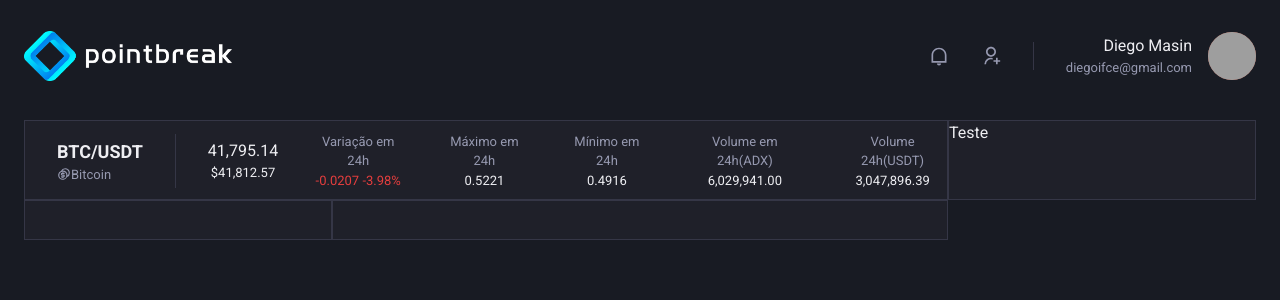
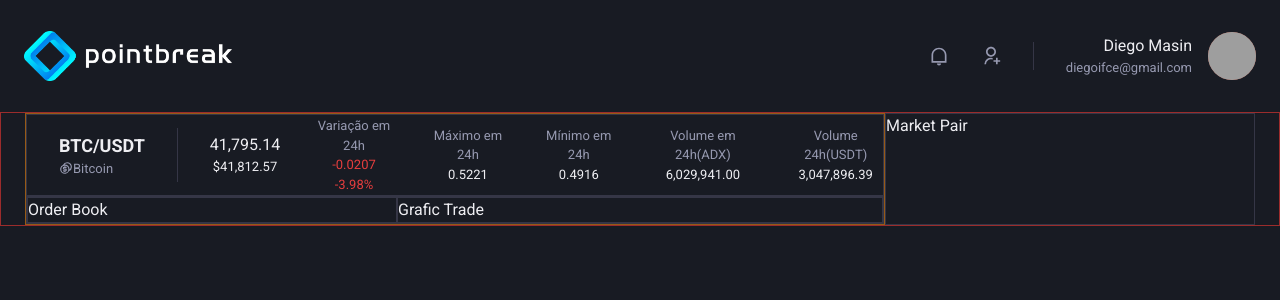
Before and after one commit to laurindo/pointbreak-dashboard, a Next.js app: page /dashboard in a window 1280 px wide. Shown: the top 300 px of the page. Built offline with nearby package versions, Linux system fonts and the light colour scheme; grey boxes are pictures that could not be loaded.

Commit message:
Trocando Layout centro de Grid para Flex.

```diff
--- /dev/null
+++ b/src/components/GraficTrade.tsx
@@ -0,0 +1,17 @@
+import {
+  Flex,
+  Text,
+  Icon,
+  HStack,
+  Box,
+  Link,
+  GridItem,
+} from '@chakra-ui/react';
+
+export function GraficTrade() {
+  return (
+    <Flex w="100%" borderWidth={1} borderColor="gray.700">
+      Grafic Trade
+    </Flex>
+  );
+}
--- a/src/components/HeaderPairs.tsx
+++ b/src/components/HeaderPairs.tsx
@@ -1,27 +1,10 @@
-import {
-  Flex,
-  Text,
-  Icon,
-  HStack,
-  Box,
-  Avatar,
-  Image,
-  Link,
-  GridItem,
-  Stack,
-} from '@chakra-ui/react';
+import { Flex, Text, Icon, HStack, Box, Link } from '@chakra-ui/react';
 import { RiCoinsLine } from 'react-icons/ri';
 
+// Todo: Renomear o nome deste componente
 export function HeaderPairs() {
   return (
-    <GridItem
-      w="100%"
-      h="20"
-      colSpan={3}
-      bg="gray.800"
-      borderColor="gray.700"
-      borderWidth="1px"
-    >
+    <Flex w="100%" borderWidth={1} borderColor="gray.700">
       <Flex h="20" align="center">
         <HStack
           spacing="8"
@@ -99,6 +82,6 @@ export function HeaderPairs() {
           </Flex>
         </HStack>
       </Flex>
-    </GridItem>
+    </Flex>
   );
 }
--- /dev/null
+++ b/src/components/MarketPairs.tsx
@@ -0,0 +1,17 @@
+import {
+  Flex,
+  Text,
+  Icon,
+  HStack,
+  Box,
+  Link,
+  GridItem,
+} from '@chakra-ui/react';
+
+export function MarketPairs() {
+  return (
+    <Flex w="100%" maxWidth={370} borderWidth={1} borderColor="gray.700">
+      Market Pair
+    </Flex>
+  );
+}
--- /dev/null
+++ b/src/components/OrderBook.tsx
@@ -0,0 +1,17 @@
+import {
+  Flex,
+  Text,
+  Icon,
+  HStack,
+  Box,
+  Link,
+  GridItem,
+} from '@chakra-ui/react';
+
+export function OrderBook() {
+  return (
+    <Flex w="100%" maxWidth={370} borderWidth={1} borderColor="gray.700">
+      Order Book
+    </Flex>
+  );
+}
--- a/src/pages/dashboard.tsx
+++ b/src/pages/dashboard.tsx
@@ -1,50 +1,39 @@
 import { Box, Flex, Grid, GridItem, SimpleGrid, Text } from '@chakra-ui/react';
+import { GraficTrade } from '../components/GraficTrade';
 
 import { Header } from '../components/Header';
 import { HeaderPairs } from '../components/HeaderPairs';
+import { MarketPairs } from '../components/MarketPairs';
+import { OrderBook } from '../components/OrderBook';
 
 export default function Dashboard() {
   return (
     <Flex direction="column" h="100vh">
       <Header />
-      <Grid
+      <Flex
         width="100%"
+        marginX="auto"
+        marginTop="4"
+        paddingX="6"
         maxWidth={1480}
-        templateRows="repeat(2, 1fr)"
-        templateColumns="repeat(4, 1fr)"
-        my="6"
-        mx="auto"
-        px="6"
+        borderWidth={1}
+        borderColor="red.700"
       >
-        <HeaderPairs />
-        <GridItem
-          w="100%"
-          h="20"
-          bg="gray.800"
-          colSpan={1}
-          rowSpan={2}
-          borderColor="gray.700"
-          borderWidth="1px"
+        <Flex
+          direction="column"
+          width="100%"
+          maxWidth={1110}
+          borderWidth={1}
+          borderColor="yellow.700"
         >
-          Teste
-        </GridItem>
-        <GridItem
-          w="100%"
-          h="10"
-          bg="gray.800"
-          colSpan={1}
-          borderColor="gray.700"
-          borderWidth="1px"
-        ></GridItem>
-        <GridItem
-          w="100%"
-          h="10"
-          bg="gray.800"
-          colSpan={2}
-          borderColor="gray.700"
-          borderWidth="1px"
-        ></GridItem>
-      </Grid>
+          <HeaderPairs />
+          <Flex w="100%" borderWidth={1} borderColor="gray.700">
+            <OrderBook />
+            <GraficTrade />
+          </Flex>
+        </Flex>
+        <MarketPairs />
+      </Flex>
     </Flex>
   );
 }
```
Also changed, not shown: src/pages/teste.tsx (added, +77 -0 lines).
